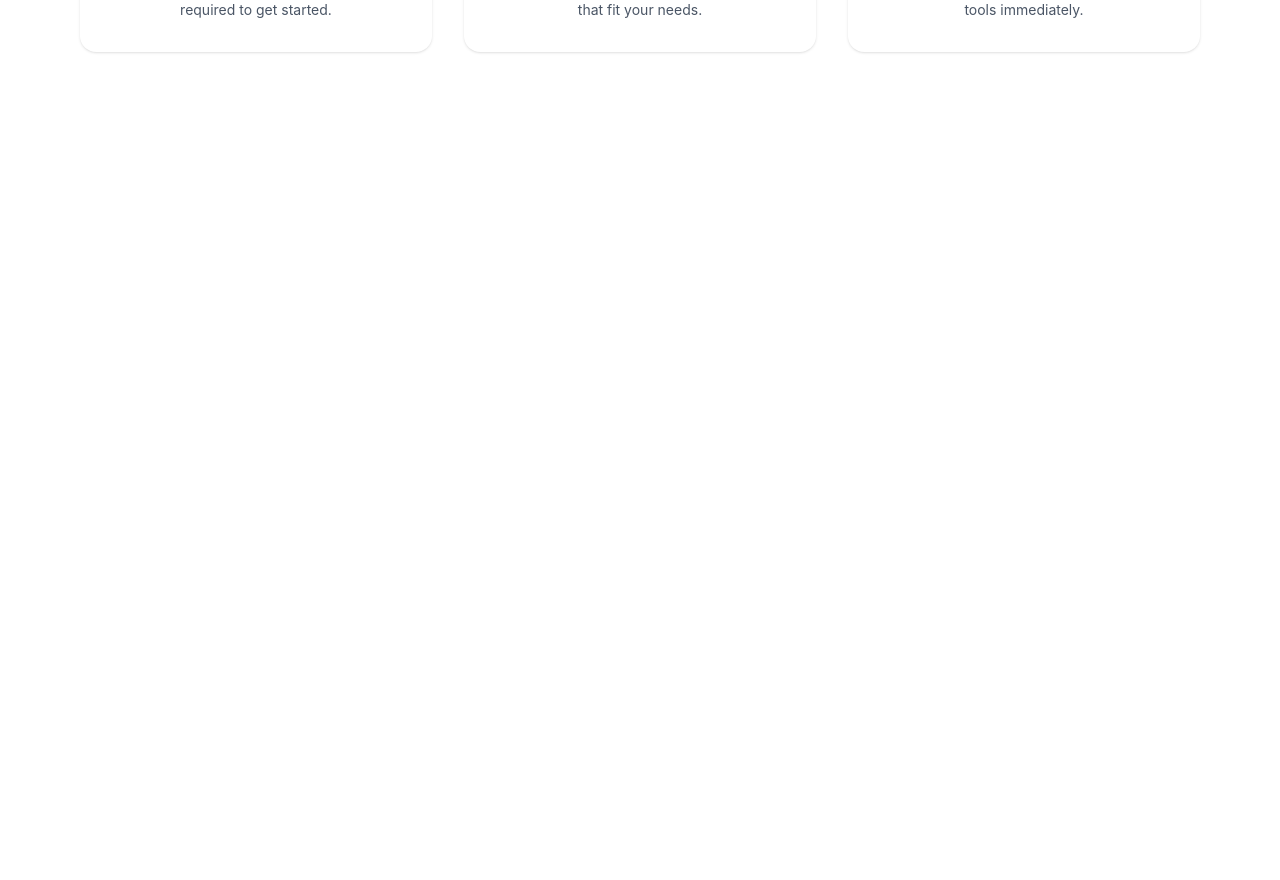
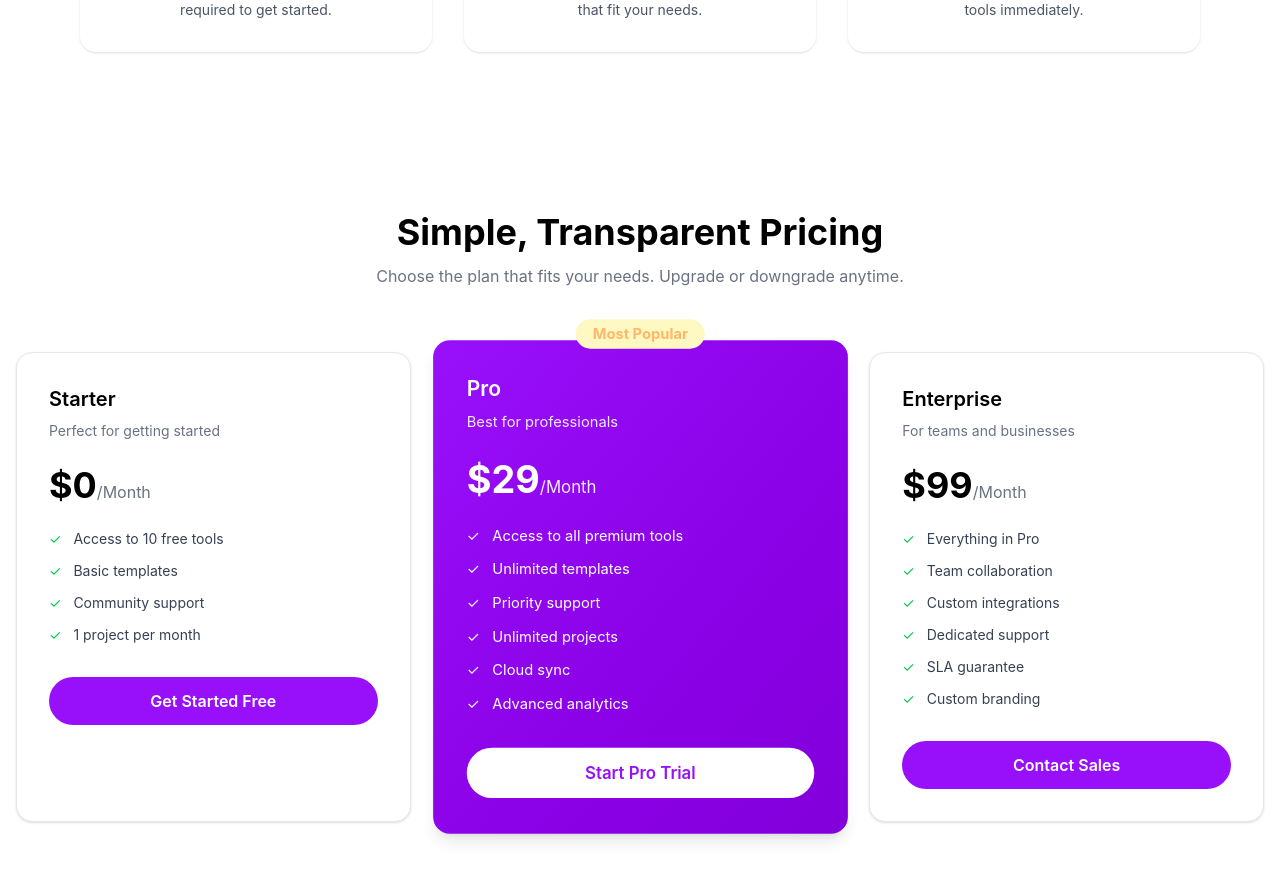
Before and after one commit to fariaesha-prog/B13-A6, a React (Vite) app: page / in a window 1280 px wide. Shown: the part 2741-3621 px from the top of the page. Before the commit the page ends 2873 px from the top, so only its background shows below. Built offline with nearby package versions, Linux system fonts and the light colour scheme.

Commit message:
made the price section according to the figma

```diff
--- a/src/App.jsx
+++ b/src/App.jsx
@@ -5,6 +5,7 @@ import Banner from "./components/Banner/Banner"
 import NavBar from "./components/NavBar/NavBar"
 import Stats from "./components/Stats/Stats"
 import GetStarted from "./components/GetStarted/GetStarted"
+import PriceSection from "./components/PriceSection/PriceSection"
 
 const fetchData = async () => {
   const res = await fetch ("/data.json")
@@ -43,6 +44,7 @@ function App() {
       <Main mainPromise={mainPromise} cart={cart} addToCart={addToCart} removeFromCart={removeFromCart} clearCart={clearCart} />
     </Suspense>
     <GetStarted />
+    <PriceSection />
 
 
 
--- /dev/null
+++ b/src/components/PriceSection/PriceSection.jsx
@@ -0,0 +1,133 @@
+import React from 'react';
+
+const PriceSection = () => {
+    return (
+        <div className="py-20 bg-white">
+            <div className="max-w-7xl mx-auto px-4">
+
+                <div className="text-center mb-16">
+                    <h2 className="text-4xl font-bold mb-3 text-black">
+                        Simple, Transparent Pricing
+                    </h2>
+                    <p className="text-gray-500">
+                        Choose the plan that fits your needs. Upgrade or downgrade anytime.
+                    </p>
+                </div>
+
+                <div className="grid md:grid-cols-3 gap-8">
+
+                    <div className="bg-white rounded-2xl p-8 shadow-sm hover:shadow-md transition-shadow border border-gray-200">
+                        <h3 className="text-xl font-semibold mb-2 text-black">Starter</h3>
+                        <p className="text-gray-500 text-sm mb-6">Perfect for getting started</p>
+                        <div className="mb-6">
+                            <span className="text-4xl font-bold text-black">$0</span>
+                            <span className="text-gray-500">/Month</span>
+                        </div>
+                        <ul className="space-y-3 mb-8">
+                            <li className="flex items-center text-gray-700 text-sm">
+                                <span className="text-green-500 mr-3">✓</span>
+                                Access to 10 free tools
+                            </li>
+                            <li className="flex items-center text-gray-700 text-sm">
+                                <span className="text-green-500 mr-3">✓</span>
+                                Basic templates
+                            </li>
+                            <li className="flex items-center text-gray-700 text-sm">
+                                <span className="text-green-500 mr-3">✓</span>
+                                Community support
+                            </li>
+                            <li className="flex items-center text-gray-700 text-sm">
+                                <span className="text-green-500 mr-3">✓</span>
+                                1 project per month
+                            </li>
+                        </ul>
+                        <button className="w-full bg-purple-600 text-white py-3 rounded-full font-semibold hover:bg-purple-700 transition">
+                            Get Started Free
+                        </button>
+                    </div>
+
+                    <div className="bg-gradient-to-br from-purple-600 to-purple-700 rounded-2xl p-8 shadow-lg text-white relative md:scale-105">
+                        <div className="absolute -top-5 left-1/2 transform -translate-x-1/2 bg-yellow-100 text-orange-300 px-4 py-1 rounded-full text-sm font-bold">
+                            Most Popular
+                        </div>
+                        <h3 className="text-xl font-semibold mb-2">Pro</h3>
+                        <p className="text-purple-100 text-sm mb-6">Best for professionals</p>
+                        <div className="mb-6">
+                            <span className="text-4xl font-bold">$29</span>
+                            <span className="text-purple-100">/Month</span>
+                        </div>
+                        <ul className="space-y-3 mb-8">
+                            <li className="flex items-center text-sm">
+                                <span className="mr-3">✓</span>
+                                Access to all premium tools
+                            </li>
+                            <li className="flex items-center text-sm">
+                                <span className="mr-3">✓</span>
+                                Unlimited templates
+                            </li>
+                            <li className="flex items-center text-sm">
+                                <span className="mr-3">✓</span>
+                                Priority support
+                            </li>
+                            <li className="flex items-center text-sm">
+                                <span className="mr-3">✓</span>
+                                Unlimited projects
+                            </li>
+                            <li className="flex items-center text-sm">
+                                <span className="mr-3">✓</span>
+                                Cloud sync
+                            </li>
+                            <li className="flex items-center text-sm">
+                                <span className="mr-3">✓</span>
+                                Advanced analytics
+                            </li>
+                        </ul>
+                        <button className="w-full bg-white text-purple-600 py-3 rounded-full font-semibold hover:bg-gray-100 transition">
+                            Start Pro Trial
+                        </button>
+                    </div>
+
+                    <div className="bg-white rounded-2xl p-8 shadow-sm hover:shadow-md transition-shadow border border-gray-200">
+                        <h3 className="text-xl font-semibold mb-2 text-black">Enterprise</h3>
+                        <p className="text-gray-500 text-sm mb-6">For teams and businesses</p>
+                        <div className="mb-6">
+                            <span className="text-4xl font-bold text-black">$99</span>
+                            <span className="text-gray-500">/Month</span>
+                        </div>
+                        <ul className="space-y-3 mb-8">
+                            <li className="flex items-center text-gray-700 text-sm">
+                                <span className="text-green-500 mr-3">✓</span>
+                                Everything in Pro
+                            </li>
+                            <li className="flex items-center text-gray-700 text-sm">
+                                <span className="text-green-500 mr-3">✓</span>
+                                Team collaboration
+                            </li>
+                            <li className="flex items-center text-gray-700 text-sm">
+                                <span className="text-green-500 mr-3">✓</span>
+                                Custom integrations
+                            </li>
+                            <li className="flex items-center text-gray-700 text-sm">
+                                <span className="text-green-500 mr-3">✓</span>
+                                Dedicated support
+                            </li>
+                            <li className="flex items-center text-gray-700 text-sm">
+                                <span className="text-green-500 mr-3">✓</span>
+                                SLA guarantee
+                            </li>
+                            <li className="flex items-center text-gray-700 text-sm">
+                                <span className="text-green-500 mr-3">✓</span>
+                                Custom branding
+                            </li>
+                        </ul>
+                        <button className="w-full bg-purple-600 text-white py-3 rounded-full font-semibold hover:bg-purple-700 transition">
+                            Contact Sales
+                        </button>
+                    </div>
+                </div>
+            </div>
+        </div>
+    );
+};
+
+export default PriceSection;
```
